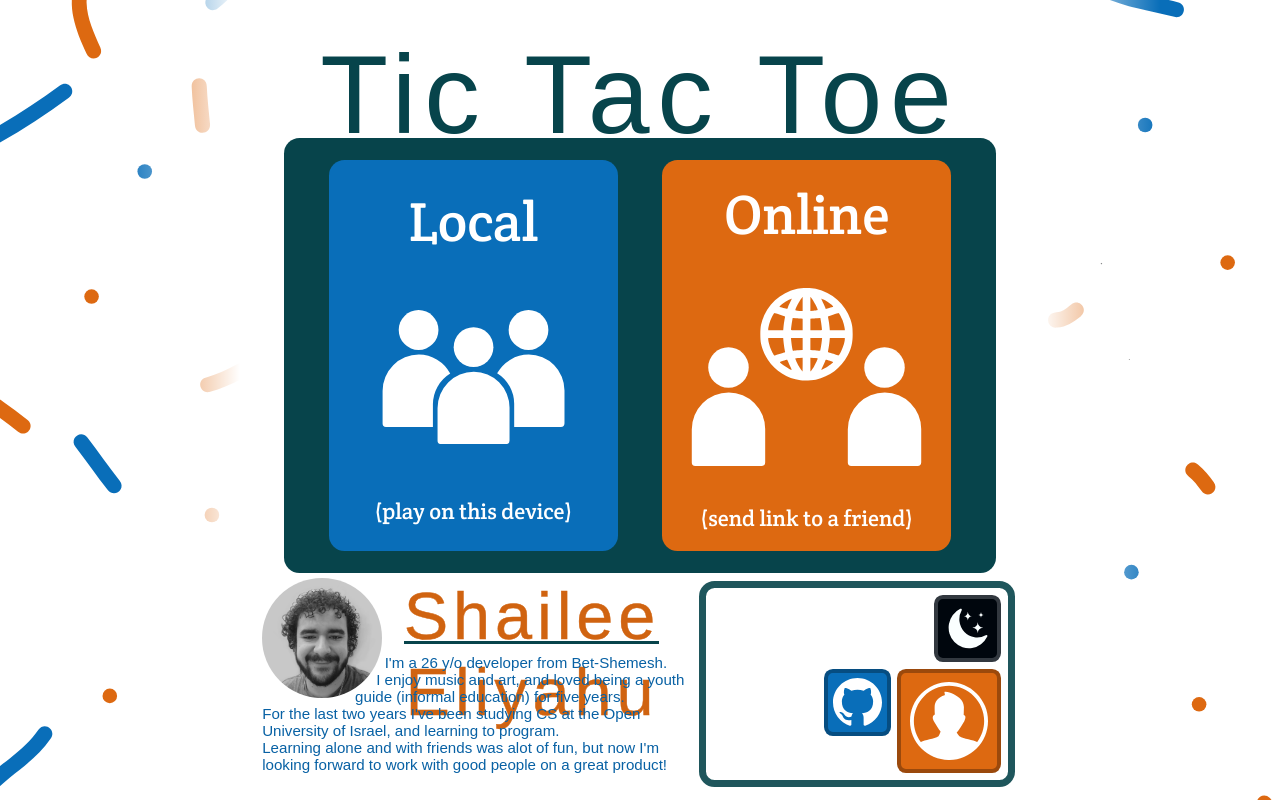
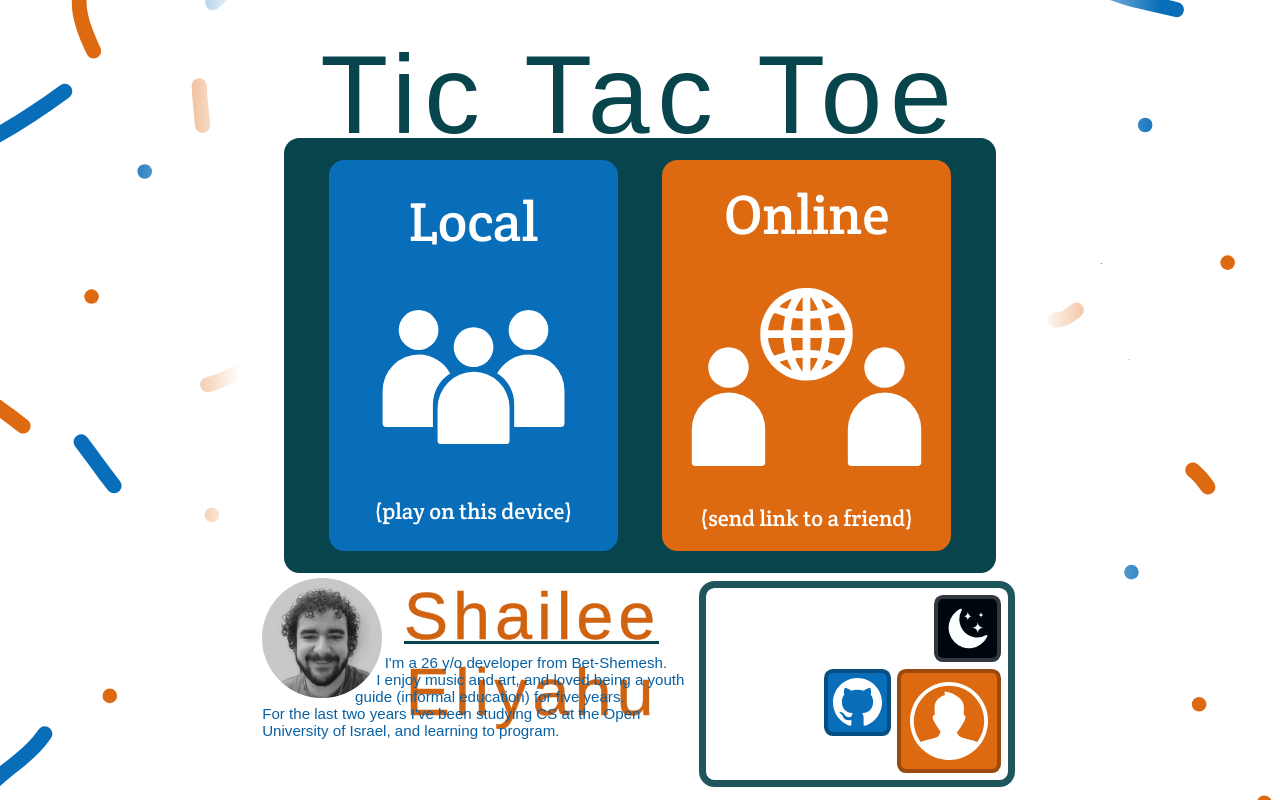
Before and after one commit to elShailee/Tic-Tac-Toe, a React (Create React App) app in the folder front/: page / in a window 1280 px wide. Built offline with nearby package versions, Linux system fonts and the light colour scheme; a web font is replaced by a local one.

Commit message:
removed "looking for job" sentence

```diff
--- a/front/src/Screens/AboutSection/AboutMe.jsx
+++ b/front/src/Screens/AboutSection/AboutMe.jsx
@@ -19,8 +19,8 @@ export default function AboutMe() {
 				<TextLine margin={22}> guide (informal education) for five years.</TextLine>
 				<TextLine>For the last two years I've been studying CS at the Open</TextLine>
 				<TextLine>University of Israel, and learning to program.</TextLine>
-				<TextLine>Learning alone and with friends was alot of fun, but now I'm</TextLine>
-				<TextLine>looking forward to work with good people on a great product!</TextLine>
+				{/* <TextLine>Learning alone and with friends was alot of fun, but now I'm</TextLine>
+				<TextLine>looking forward to work with good people on a great product!</TextLine> */}
 			</ParagraphContainer>
 			<ProfileImage />
 		</AboutContainer>
```
